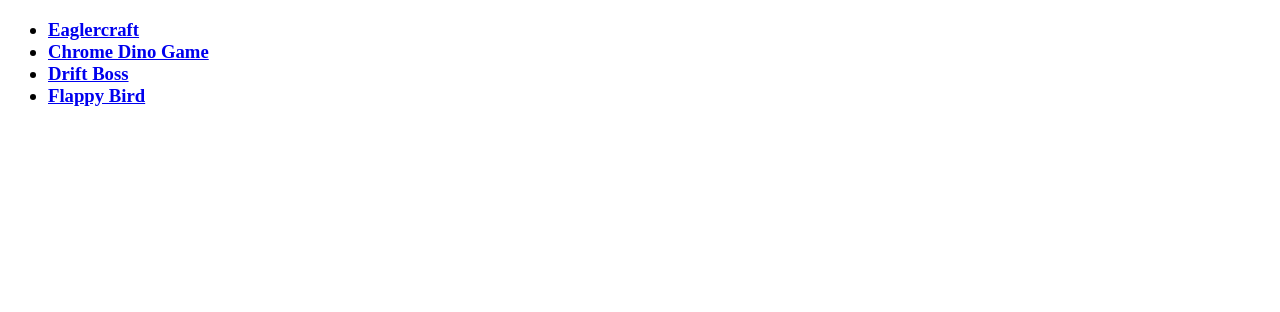
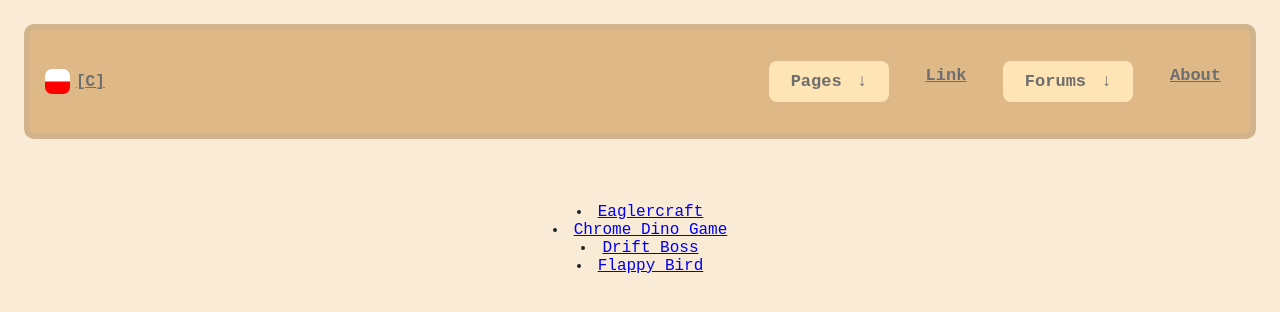
Before and after one commit to pixelatedeagle131/pixelatedeagle131.github.io, a website: page web/pages/games.html in a window 1280 px wide. Drawn offline with Linux system fonts and the light colour scheme.

Commit message:
Enhance games.html with meta tags and navigation

```diff
--- a/web/pages/games.html
+++ b/web/pages/games.html
@@ -1,16 +1,62 @@
 <!DOCTYPE html>
 <html>
   <head>
-    <title>Games</title>
+    <meta charset="UTF-8" />
+    <meta name="viewport" content="width=device-width, initial-scale=1.0" />
+    <title>[Cedar - Games]</title>
+    <link rel="icon" type="image/x-icon" href="../../resources/images/favicon.ico" />
+
+    <link href="../../resources/styles.css" rel="stylesheet" type="text/css" />
   </head>
+
   <body>
-    <h3>
-      <ul>
+    <nav class="navbar">
+      <a href="../home.html" class="nav-logo">
+        <img
+          class="align-middle"
+          src="../../resources/images/favicon.ico"
+          width="14px"
+        />[C]</a>
+      <ul class="nav-content">
+        <input type="checkbox" id="checkbox_toggle" />
+        <label for="checkbox_toggle" class="hamburger">☰</label>
+        <div class="menu">
+          <li class="nav-dropdown">
+            <button class="dropbtn">Pages
+          <i class="fa fa-caret-down"></i>
+            </button>
+            <ul class="dropdown-content">
+              <li><a href="pages/ganes.html">Games</a></li>
+              <li><a href="pages/#l">Link</a></li>
+              <li><a href="pages/#">Link</a></li>
+            </ul>
+          </li>
+          <li class="nav-link"><a href="#">Link</a></li>
+            <li class="nav-dropdown">
+              <button class="dropbtn">Forums
+            <i class="fa fa-caret-down"></i>
+            <ul class="dropdown-content">
+              <li><a href="forums/#">Link</a></li>
+              <li><a href="forums/#">Link</a></li>
+              <li><a href="forums/#">Link</a></li>
+            </ul>
+          </li>
+          <li class="nav-link"><a href="../about.html">About</a></li>
+        </div>
+      </ul>
+    </nav>
+
+    <section class="container">
+      <div class="center">
         <li><a href="../../eagler.html">Eaglercraft</a></li>
         <li><a href="dino.html">Chrome Dino Game</a></li>
         <li><a href="drift-boss.html">Drift Boss</a></li>
         <li><a href="flappy-bird.html">Flappy Bird</a></li>
-      </ul>
-    </h3>
+      </div>
+    </section>
+    <!-- <div class="footer" style="margin-top:160px">© & Cedar, Incorporated, 2026</div> -->
+
+    <script src="../../resources/script.js"></script>
+    <script src="../../resources/style.js"></script>
   </body>
 </html>
```
